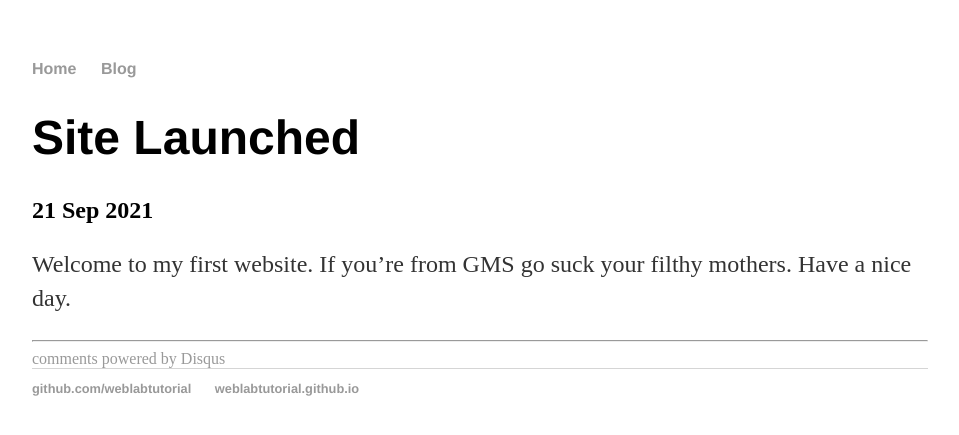
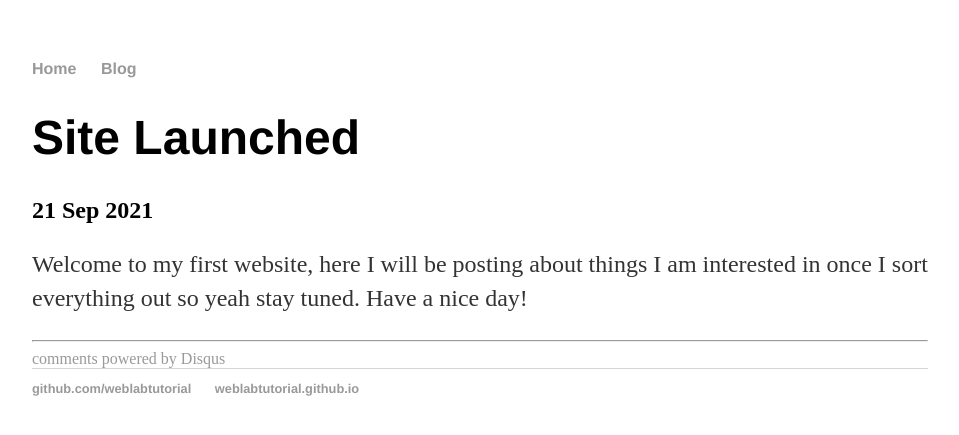
Before and after one commit to aditsuresh/aditsuresh.github.io, a Jekyll site: the page built from _posts/2021-09-21-site-launched.md, in a window 1280 px wide. Shown: the top 435 px of the page, without its empty margins (160-1119 px from the left). Built offline with Jekyll 4.4.1, drawn with Linux system fonts in a browser that asks for light colours; comment, search, counter and statistics services are not loaded.

Commit message:
Update 2021-09-21-site-launched.md

```diff
--- a/_posts/2021-09-21-site-launched.md
+++ b/_posts/2021-09-21-site-launched.md
@@ -3,5 +3,4 @@ layout: post
 title: "Site Launched "
 date: 2021-09-21
 ---
-Welcome to my first website. If you're from GMS go suck your filthy mothers.
-Have a nice day.
+Welcome to my first website, here I will be posting about things I am interested in once I sort everything out so yeah stay tuned. Have a nice day!
```
